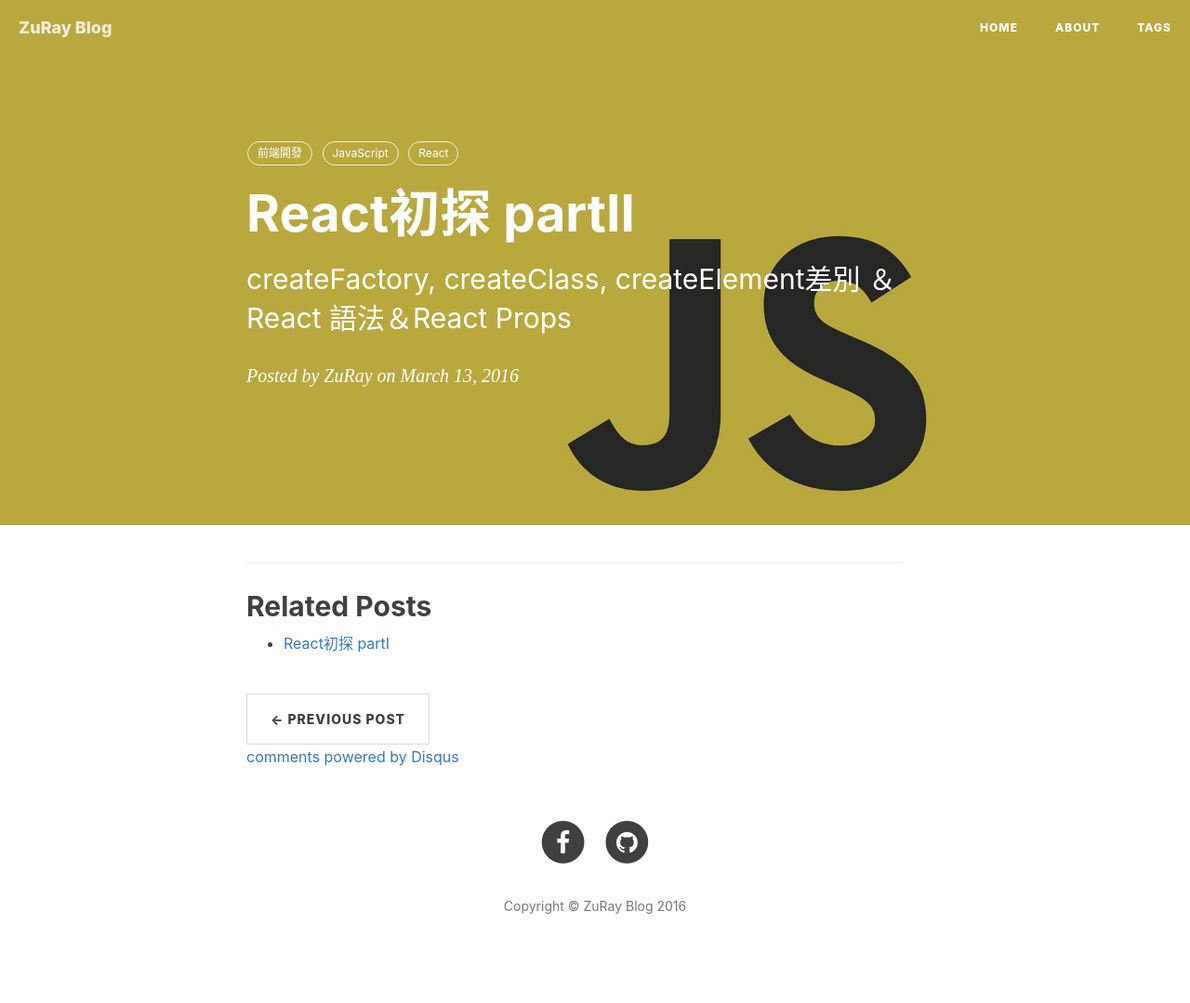
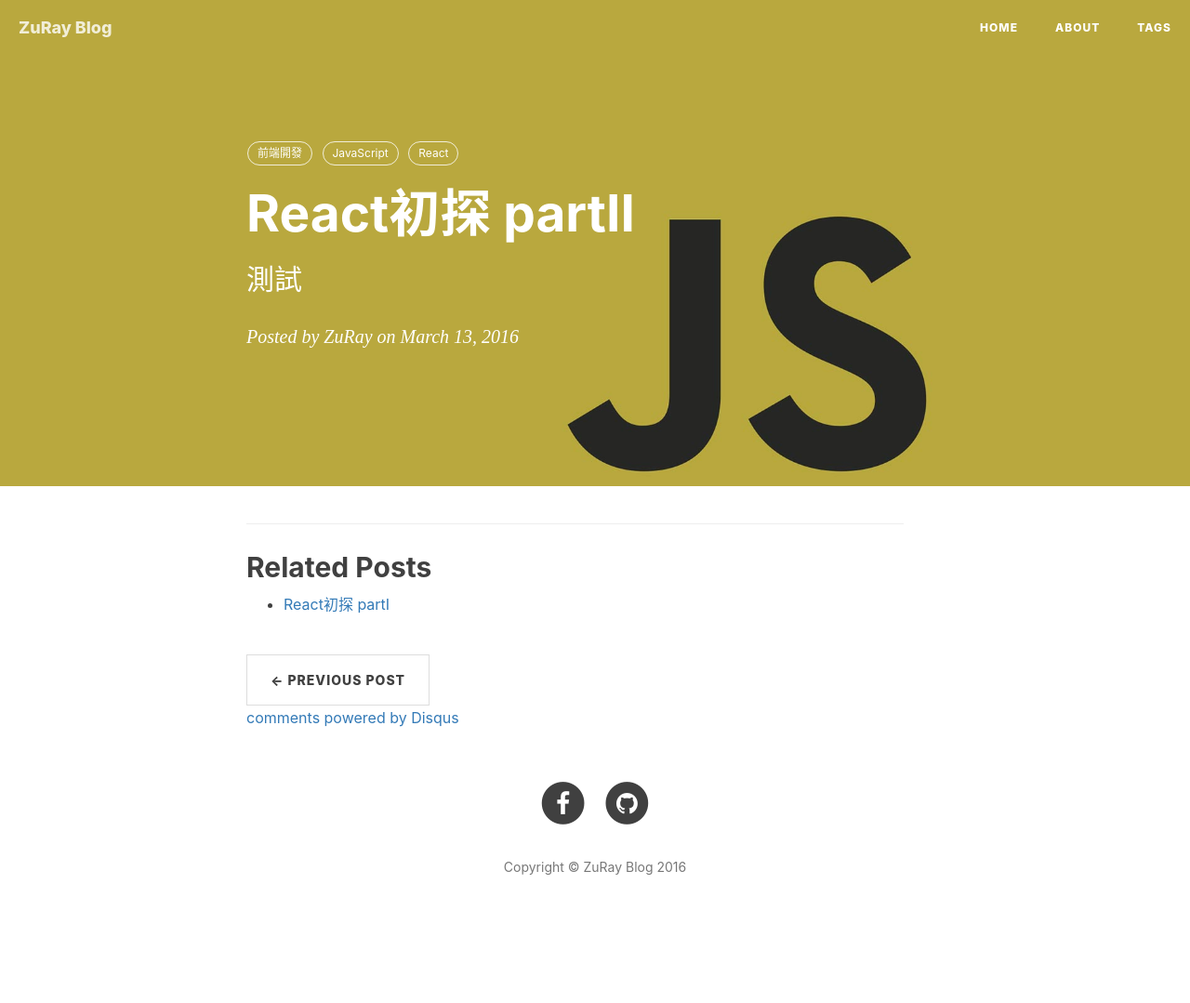
Before and after one commit to intheblackworld/intheblackworld.github.io, a Jekyll site: the page built from _posts/2016-3-13-testnewpost.markdown, in a window 1280 px wide. Shown: the whole page at 93% size. Built offline with Jekyll 4.4.1, drawn with Linux system fonts in a browser that asks for light colours; nearby versions of some CDN libraries; comment, search, counter and statistics services are not loaded; after the commit the page ends 1037 px from its top, so only the background shows below that.

Commit message:
test bug

```diff
--- a/_posts/2016-3-13-testnewpost.markdown
+++ b/_posts/2016-3-13-testnewpost.markdown
@@ -1,7 +1,7 @@
 ---
 layout:     post
 title:      "React初探 partII"
-subtitle:   "createFactory, createClass, createElement差別 ＆React 語法＆React Props"
+subtitle:   "測試"
 date:       2016-3-13
 author:     "ZuRay"
 comments: true
```
